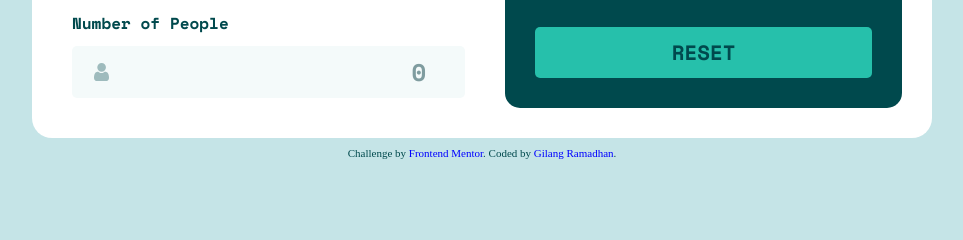
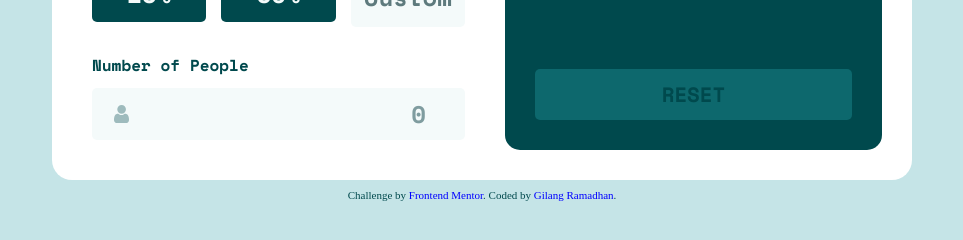
Before and after one commit to gilangr1440/tip-calculator-app, a plain HTML site: page index.html in a window 1280 px wide. Shown: the part 562-802 px from the top of the page, without its empty margins (158-1121 px from the left). Drawn offline with nearby package versions, Linux system fonts and the light colour scheme.

Commit message:
update reset button

```diff
--- a/index.html
+++ b/index.html
@@ -93,7 +93,7 @@
           </h2>
           <p class="result__amount" id="totalAmount">$0.00</p>
         </div>
-        <button class="result__reset">Reset</button>
+        <button class="result__reset" disabled>Reset</button>
       </section>
     </main>
 
--- a/script.js
+++ b/script.js
@@ -110,6 +110,8 @@ function result() {
   console.log("Tip: ", tipValueContainer);
   console.log("People: ", peopleValueContainer);
 
+  reset.disabled = false;
+
   if (tipValueContainer !== 0 && billValueContainer == 0) {
     tipAmount.textContent = "$0.00";
     totalAmount.textContent = "$0.00";
@@ -124,9 +126,6 @@ function result() {
     let perPerson = billValueContainer / peopleValueContainer;
     let tip = (perPerson * tipValueContainer) / 100;
     let total = billValueContainer / peopleValueContainer + tip;
-
-    console.log(tip);
-    console.log(perPerson);
 
     if (tip == Infinity && total == Infinity) {
       tipAmount.textContent = "$0.00";
@@ -143,6 +142,7 @@ function resetValue() {
   billValueContainer = 0;
   peopleValueContainer = 0;
   tipValueContainer = 0;
+  reset.disabled = true;
 
   bill.value = "";
   for (let button of radioButtons) {
--- a/styles/SCSS/style.scss
+++ b/styles/SCSS/style.scss
@@ -226,6 +226,11 @@ body {
           color: $very-dark-cyan;
           cursor: pointer;
         }
+
+        @at-root .result__reset:disabled {
+          background: #0d686d;
+          counter-reset: #035c62;
+        }
       }
     }
   }
@@ -243,6 +248,8 @@ body {
 
 @media only screen and (min-width: 1024px) {
   body {
+    padding: 70px 0 160px;
+
     @at-root .header {
       height: 200px;
     }
@@ -258,12 +265,16 @@ body {
         padding: 10px;
         flex-basis: 50%;
         width: 100%;
-        gap: 10%;
+        gap: 30px;
 
         @at-root .input__cont {
           @at-root .input__radio {
             grid-template-columns: repeat(3, 1fr);
             grid-template-rows: repeat(2, 1fr);
+
+            @at-root .input__radio-label {
+              height: 25px;
+            }
 
             @at-root .input__custom-tip {
               width: 100%;
@@ -300,10 +311,8 @@ body {
   }
 }
 
-@media only screen and (min-width: 1024px) {
+@media only screen and (min-width: 1440px) {
   body {
-    padding: 50px 0 150px;
-
     @at-root .card {
       width: 900px;
       height: 450px;
```
Also changed, not shown: styles/CSS/style.css, 1 other file.
